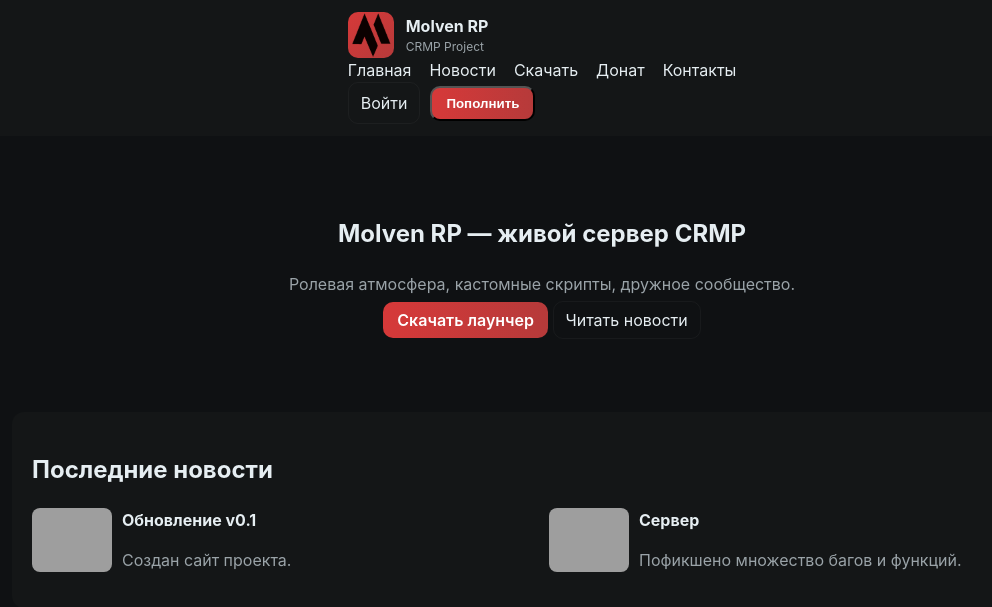
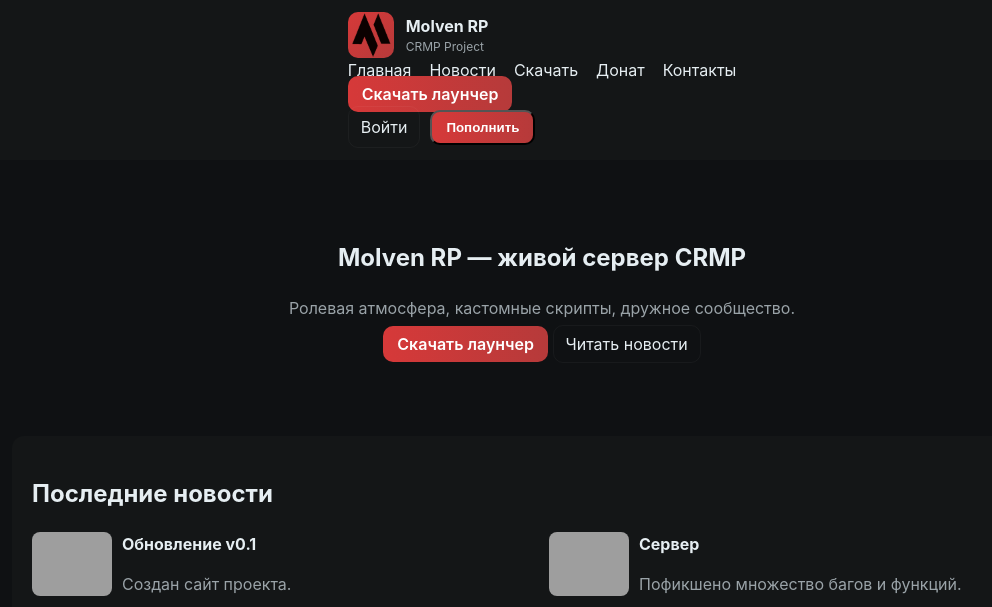
Before and after one commit to VMensem/MolvenSite, a Flask app: page / in a window 1280 px wide. Shown: the top 607 px of the page, without its empty margins (98-1090 px from the left). Run offline with Flask 3, Linux system fonts and the light colour scheme; grey boxes are pictures that could not be loaded.

Commit message:
Update index.html

```diff
--- a/templates/index.html
+++ b/templates/index.html
@@ -28,6 +28,7 @@
           <li><a href="#donate">Донат</a></li>
           <li><a href="#contacts">Контакты</a></li>
         </ul>
+          <a class="btn" href="#download">Скачать лаунчер</a>
       </nav>
       <div class="header-buttons">
         <a class="ghost" href="#login">Войти</a>
```
